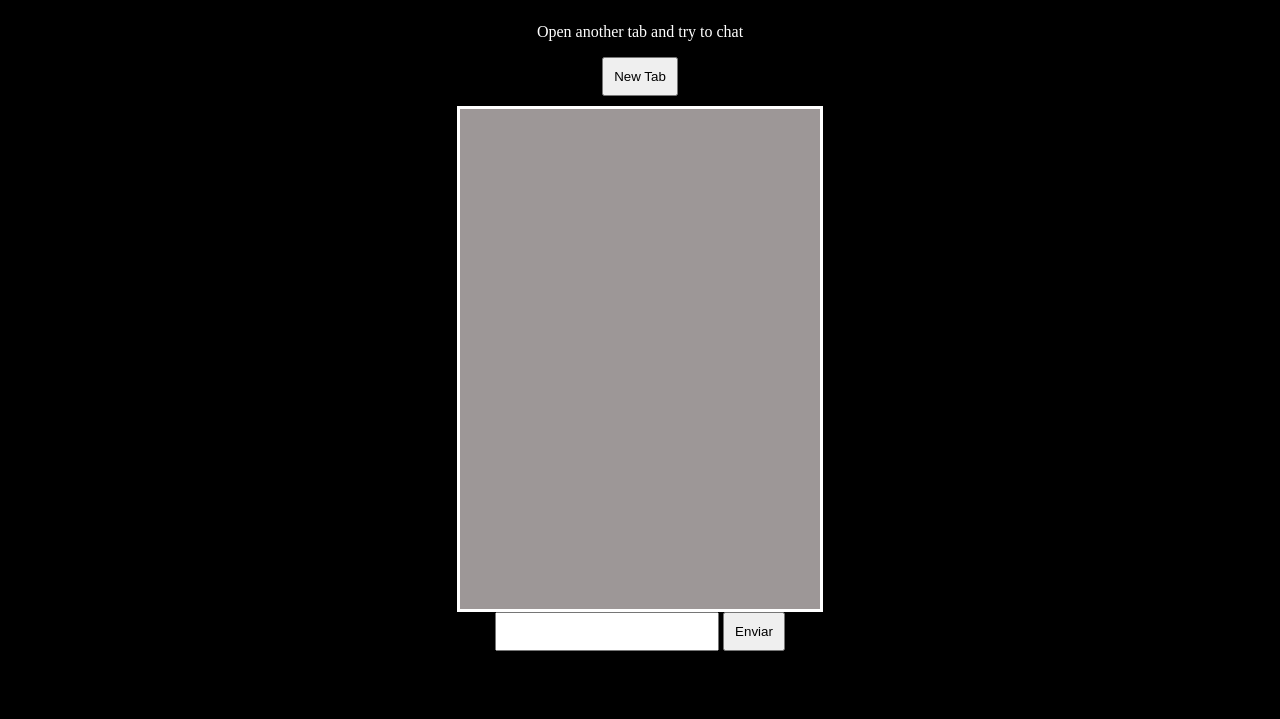
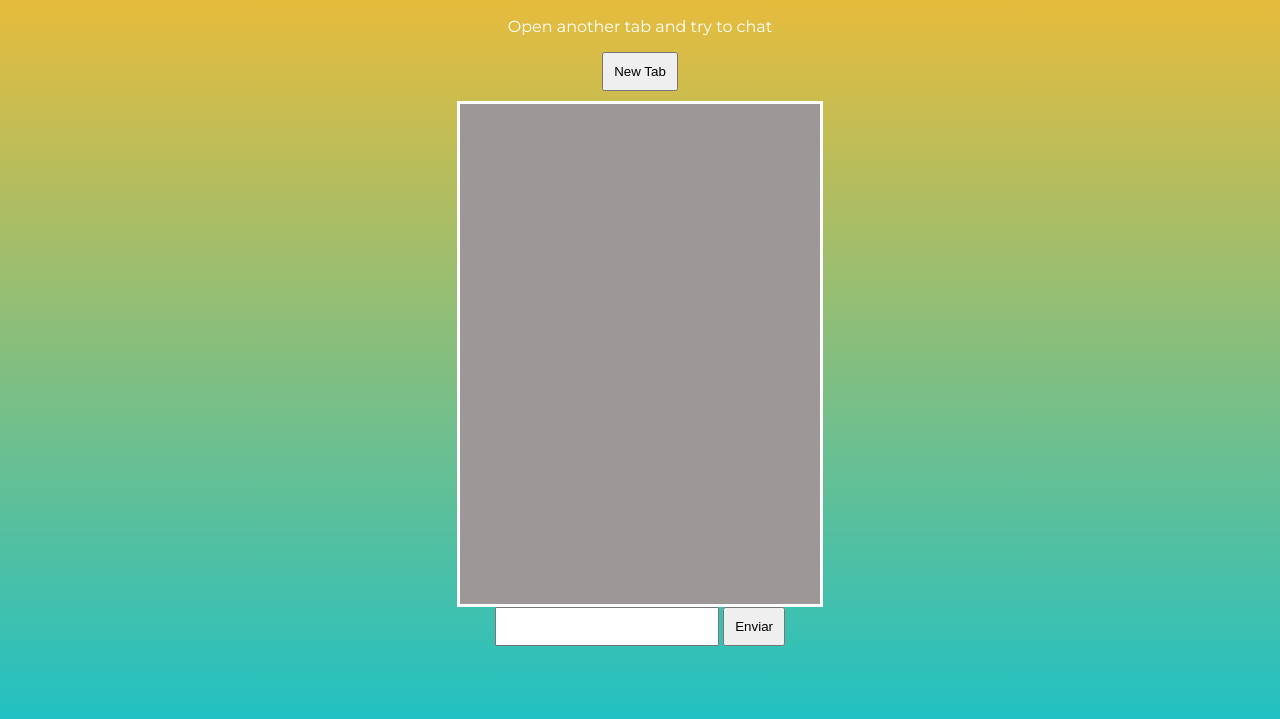
Before and after one commit to letjoel/chat-socketio, a website: page client/index.html in a window 1280 px wide. Shown: the part 81-800 px from the top of the page. Drawn offline with nearby package versions, Linux system fonts and the light colour scheme; no server answers.

Commit message:
Some style

```diff
--- a/client/main.css
+++ b/client/main.css
@@ -1,9 +1,18 @@
+@import url('https://fonts.googleapis.com/css2?family=Montserrat&display=swap');
+
 body {
-    background-color: #000;
+    background: rgb(34, 193, 195);
+    background: linear-gradient(0deg, rgba(34, 193, 195, 1) 0%, rgba(253, 187, 45, 1) 100%);
+    height: 100%;
+    margin: 0;
+    background-repeat: no-repeat;
+    background-attachment: fixed;
+    background-size:contain;
     color: #fff;
     display: flex;
     flex-direction: column;
     align-items: center;
+    font-family: 'Montserrat', sans-serif;
 }
 
 ul {
@@ -23,7 +32,7 @@ ul>li {
 }
 
 ul>li:nth-child(odd) {
-    background: rgb(57, 176, 231);
+    background: #22c1c3;
     text-align: right;
 
     align-self: flex-end;
@@ -31,7 +40,7 @@ ul>li:nth-child(odd) {
     width: 70%;
 }
 ul>li:nth-child(even) {
-    background: rgb(230, 155, 69);
+    background: #fdbb2d;
     text-align: left;
 
 
```
